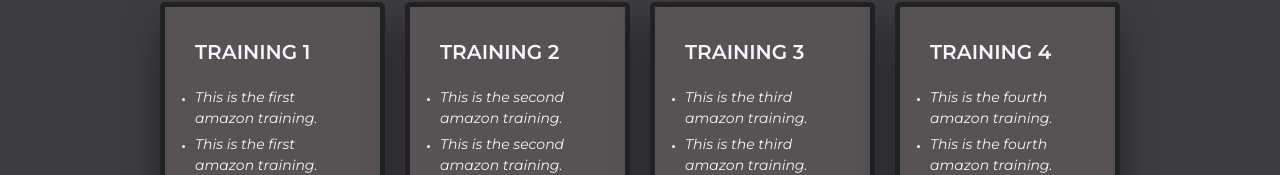
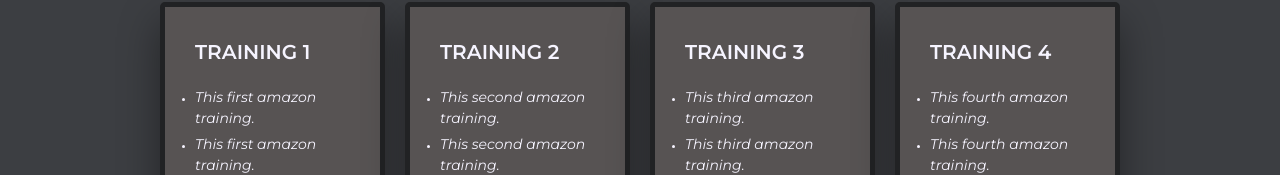
Before and after one commit to umerkang66/hammad-portfolio, a Next.js app: page / in a window 1280 px wide. Shown: the part 777-952 px from the top of the page. Built offline with nearby package versions, Linux system fonts and the light colour scheme.

Commit message:
change excerptDescription

```diff
--- a/data/all-trainings.ts
+++ b/data/all-trainings.ts
@@ -4,25 +4,25 @@
   {
     name: 'Training 1',
     excerptDesc:
-      'This is the first amazon training.-----This is the first amazon training.-----This is the first amazon training.-----This is the first amazon training.',
+      'This first amazon training.-----This first amazon training.-----This first amazon training.-----This first amazon training.',
     description: '',
   },
   {
     name: 'Training 2',
     excerptDesc:
-      'This is the second amazon training.-----This is the second amazon training.-----This is the second amazon training.-----This is the second amazon training.',
+      'This second amazon training.-----This second amazon training.-----This second amazon training.-----This second amazon training.',
     description: '',
   },
   {
     name: 'Training 3',
     excerptDesc:
-      'This is the third amazon training.-----This is the third amazon training.-----This is the third amazon training.-----This is the third amazon training.',
+      'This third amazon training.-----This third amazon training.-----This third amazon training.-----This third amazon training.',
     description: '',
   },
   {
     name: 'Training 4',
     excerptDesc:
-      'This is the fourth amazon training.-----This is the fourth amazon training.-----This is the fourth amazon training.-----This is the fourth amazon training.',
+      'This fourth amazon training.-----This fourth amazon training.-----This fourth amazon training.-----This fourth amazon training.',
     description: '',
   },
 ];
```
